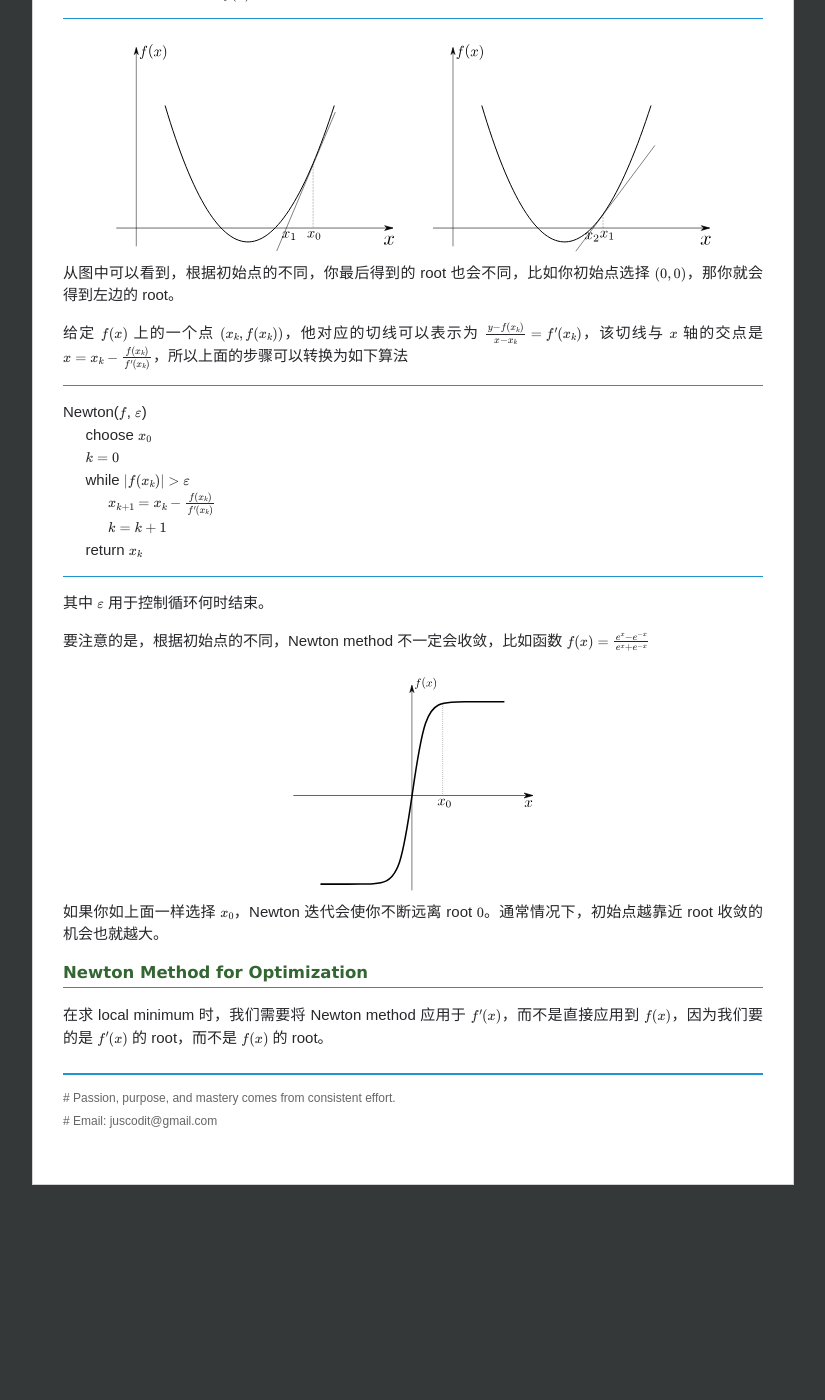
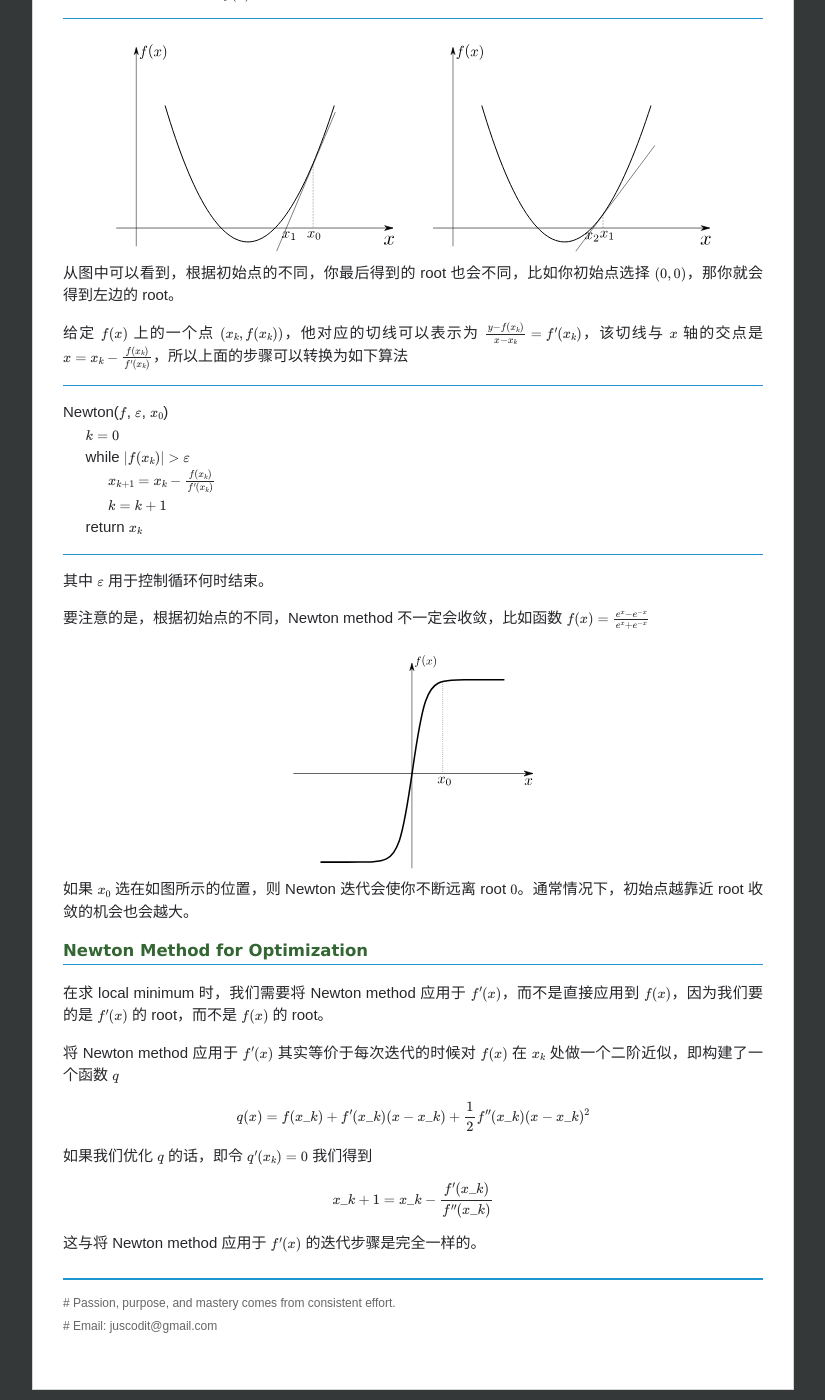
Before and after one commit to chenrushan/chenrushan.github.io, a Jekyll site: the page built from _posts/2014-04-07-NP-03-1d-unconstrain-optimize.markdown, in a window 1280 px wide and 1400 px high, scrolled down 4211 px. Shown: the whole window, without its empty margins (227-1052 px from the left). Built offline with Jekyll 4.4.1, drawn with Linux system fonts in a browser that asks for light colours; Markdown is read by kramdown in place of the engine named in the settings; formulas are drawn with MathJax 3; before the commit the page ends 5406 px from its top, so only the background shows below that.

Commit message:
[np03]: finish

```diff
--- a/_posts/2014-04-07-NP-03-1d-unconstrain-optimize.markdown
+++ b/_posts/2014-04-07-NP-03-1d-unconstrain-optimize.markdown
@@ -173,8 +173,7 @@ Newton method 通过迭代的方式去求一个函数的 root，也就是所有
 
 ----------
 
-Newton($f$, $\varepsilon$) <br/>
-<span class="t"></span> choose $x\_0$ <br/>
+Newton($f$, $\varepsilon$, $x\_0$) <br/>
 <span class="t"></span> $k = 0$ <br/>
 <span class="t"></span> while $|f(x\_k)| > \varepsilon$ <br/>
 <span class="t"></span><span class="t"></span> $x\_{k + 1} = x\_k - \frac{f(x\_k)}{f'(x\_k)}$ <br/>
@@ -189,8 +188,18 @@ Newton($f$, $\varepsilon$) <br/>
 
 <object data="/resource/NNP/03-1d-uncon-op/notconverge.svg" type="image/svg+xml" class="blkcenter"></object>
 
-如果你如上面一样选择 $x\_0$，Newton 迭代会使你不断远离 root $0$。通常情况下，初始点越靠近 root 收敛的机会也就越大。
+如果 $x\_0$ 选在如图所示的位置，则 Newton 迭代会使你不断远离 root $0$。通常情况下，初始点越靠近 root 收敛的机会也会越大。
 
 #### Newton Method for Optimization
 
 在求 local minimum 时，我们需要将 Newton method 应用于 $f'(x)$，而不是直接应用到 $f(x)$，因为我们要的是 $f'(x)$ 的 root，而不是 $f(x)$ 的 root。
+
+将 Newton method 应用于 $f'(x)$ 其实等价于每次迭代的时候对 $f(x)$ 在 $x\_k$ 处做一个二阶近似，即构建了一个函数 $q$
+
+$$q(x) = f(x\_k) + f'(x\_k)(x - x\_k) + \frac{1}{2} f''(x\_k)(x - x\_k)^2$$
+
+如果我们优化 $q$ 的话，即令 $q'(x\_k) = 0$ 我们得到
+
+$$ x\_{k + 1} = x\_k - \frac{f'(x\_k)}{f''(x\_k)} $$
+
+这与将 Newton method 应用于 $f'(x)$ 的迭代步骤是完全一样的。
```
